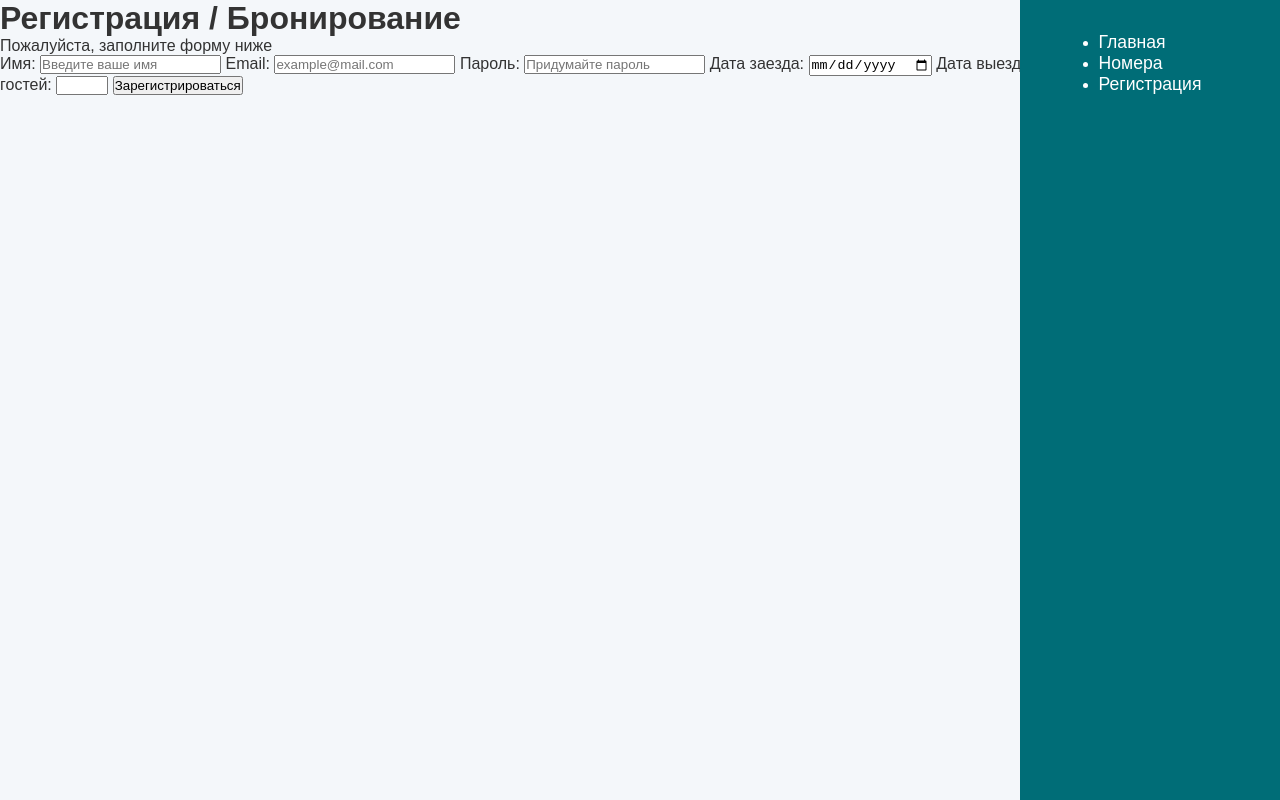
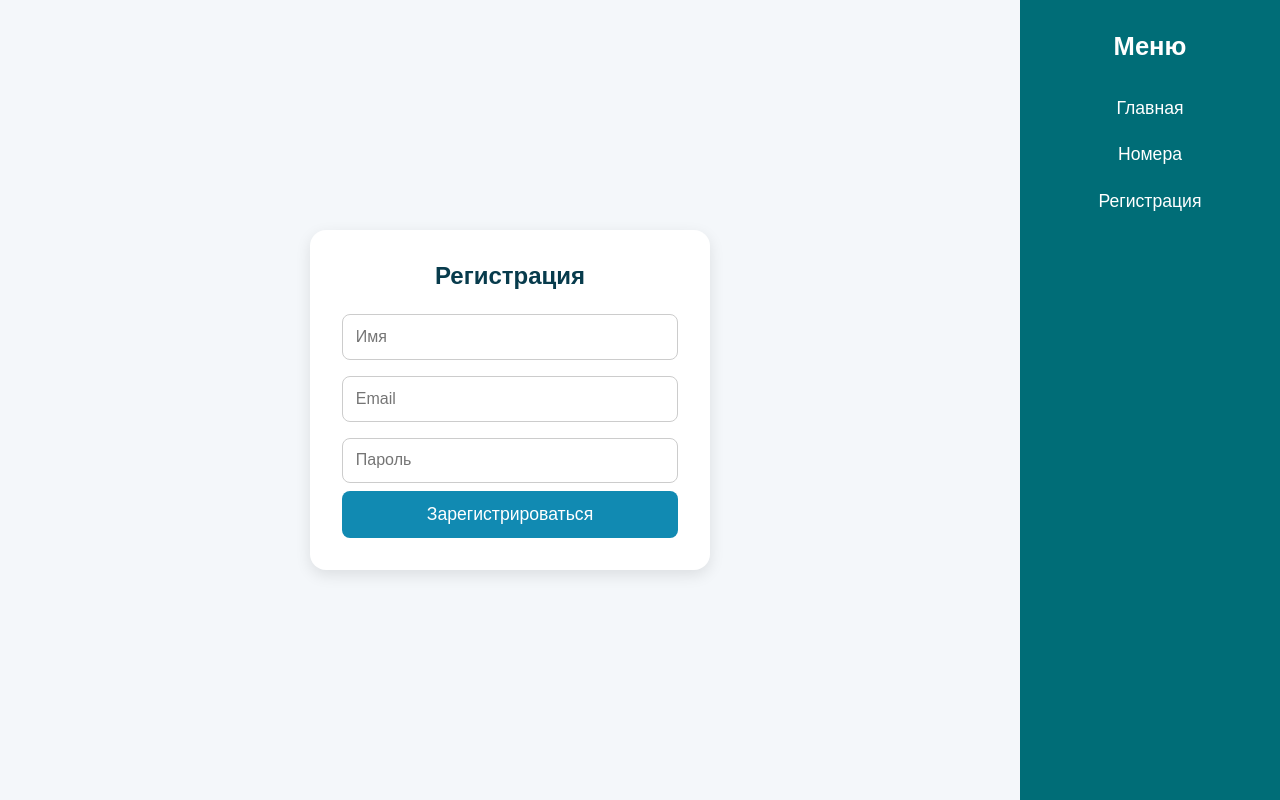
Before and after one commit to schischova2021-commits/islandhotel2, a plain HTML site: page register.html in a window 1280 px wide. Drawn offline with Linux system fonts and the light colour scheme.

Commit message:
register.html

```diff
--- a/register.html
+++ b/register.html
@@ -1,47 +1,31 @@
 <!DOCTYPE html>
 <html lang="ru">
 <head>
-  <meta charset="UTF-8">
-  <meta name="viewport" content="width=device-width, initial-scale=1.0">
-  <title>Регистрация — Island Hotel</title>
-  <link rel="stylesheet" href="style.css">
+  <meta charset="UTF-8" />
+  <meta name="viewport" content="width=device-width, initial-scale=1.0" />
+  <title>Island Hotel — Регистрация</title>
+  <link rel="stylesheet" href="style.css" />
 </head>
 <body>
-  <nav class="sidebar">
-    <ul>
-      <li><a href="index.html">Главная</a></li>
-      <li><a href="rooms.html">Номера</a></li>
-      <li><a href="register.html" class="active">Регистрация</a></li>
-    </ul>
+
+  <div class="main-content">
+    <div class="form-container">
+      <h2>Регистрация</h2>
+      <form>
+        <input type="text" placeholder="Имя" required />
+        <input type="email" placeholder="Email" required />
+        <input type="password" placeholder="Пароль" required />
+        <button type="submit">Зарегистрироваться</button>
+      </form>
+    </div>
+  </div>
+
+  <nav>
+    <h2>Меню</h2>
+    <a href="index.html">Главная</a>
+    <a href="rooms.html">Номера</a>
+    <a href="register.html">Регистрация</a>
   </nav>
 
-  <main class="register-page">
-    <header class="page-header">
-      <h1>Регистрация / Бронирование</h1>
-      <p>Пожалуйста, заполните форму ниже</p>
-    </header>
-
-    <form id="registerForm" class="register-form">
-      <label>Имя:
-        <input type="text" name="name" placeholder="Введите ваше имя" required>
-      </label>
-      <label>Email:
-        <input type="email" name="email" placeholder="example@mail.com" required>
-      </label>
-      <label>Пароль:
-        <input type="password" name="password" placeholder="Придумайте пароль" required>
-      </label>
-      <label>Дата заезда:
-        <input type="date" name="checkin" required>
-      </label>
-      <label>Дата выезда:
-        <input type="date" name="checkout" required>
-      </label>
-      <label>Количество гостей:
-        <input type="number" name="guests" min="1" max="10" required>
-      </label>
-      <button type="submit">Зарегистрироваться</button>
-    </form>
-  </main>
 </body>
 </html>
```
